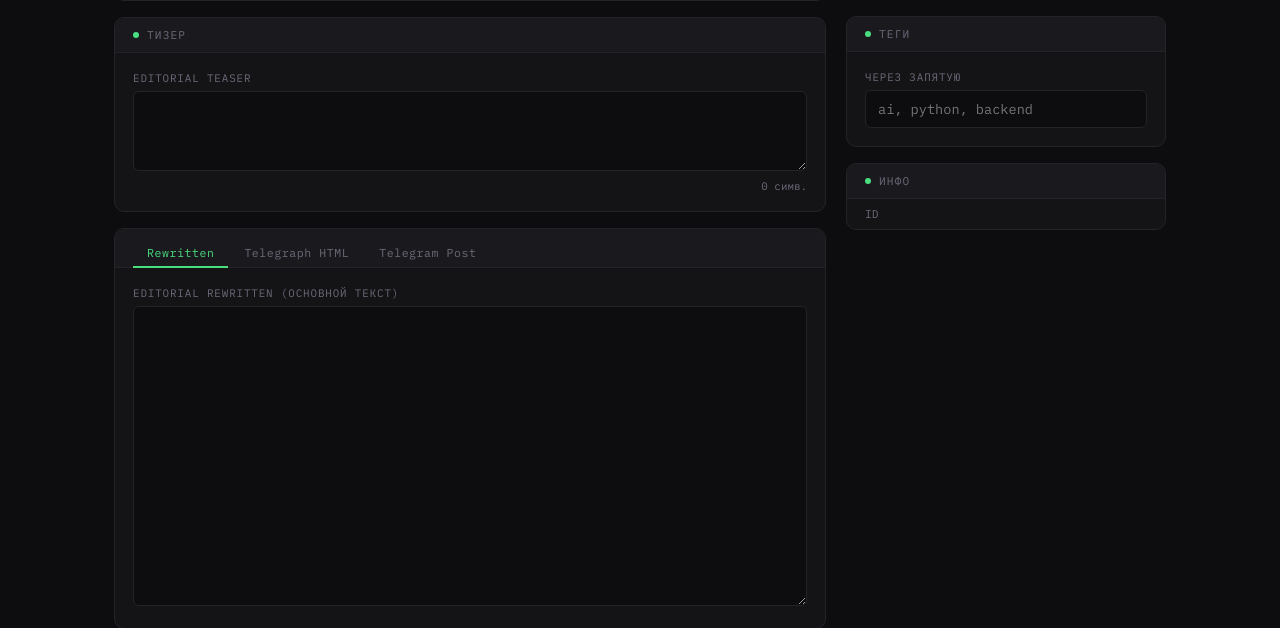
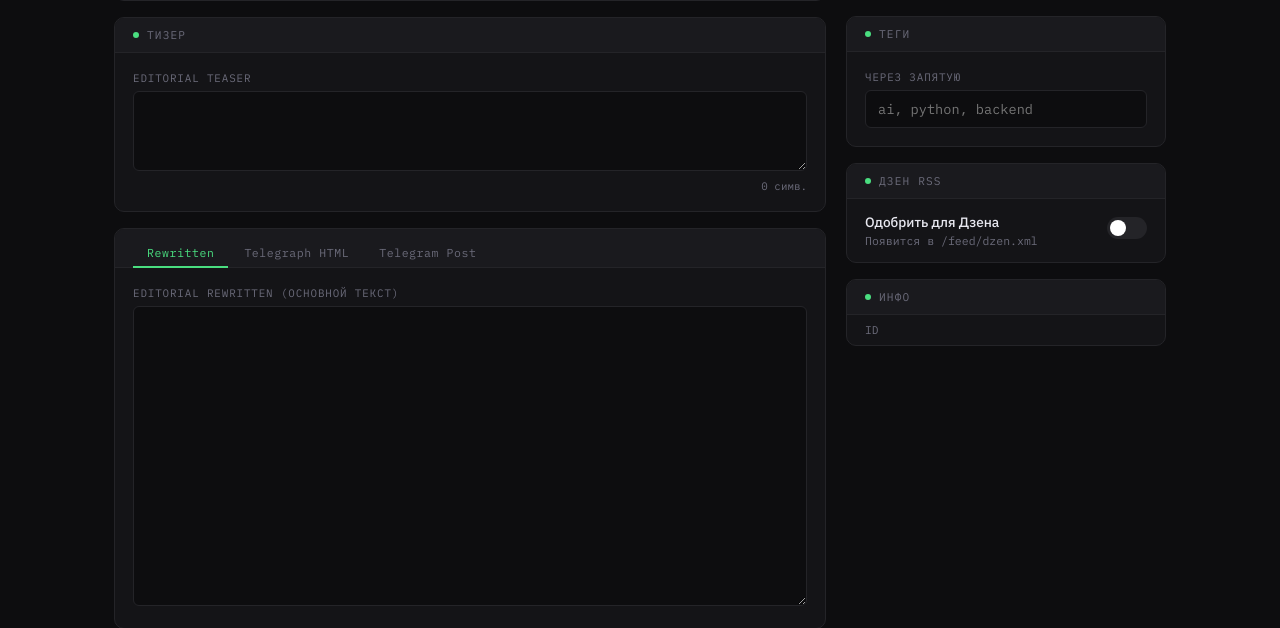
Before and after one commit to vergotten/news-aggregator-pro, a FastAPI app: template web/templates/admin_article.html in a window 1280 px wide. Shown: the part 284-912 px from the top of the page. Run offline with FastAPI, Linux system fonts and the light colour scheme; the template is opened without the code that fills it, so the values that code supplies are empty; some libraries are stand-ins or nearby versions.

Commit message:
Add dzen_approved toggle to admin editor and fix RSS HTML for Dzen

```diff
--- a/web/templates/admin_article.html
+++ b/web/templates/admin_article.html
@@ -273,6 +273,15 @@
             margin-top: 4px;
         }
 
+        .toggle-row { display: flex; justify-content: space-between; align-items: center; padding: 14px 18px; }
+        .toggle-label { font-size: 0.85rem; font-weight: 500; }
+        .toggle-sub { font-size: 0.72rem; color: var(--text-sec); font-family: var(--mono); margin-top: 2px; }
+        .toggle { position: relative; width: 40px; height: 22px; flex-shrink: 0; }
+        .toggle input { opacity: 0; width: 0; height: 0; }
+        .toggle-slider { position: absolute; inset: 0; background: var(--border); border-radius: 22px; cursor: pointer; transition: background 0.2s; }
+        .toggle-slider::before { content: ""; position: absolute; width: 16px; height: 16px; left: 3px; top: 3px; background: white; border-radius: 50%; transition: transform 0.2s; }
+        .toggle input:checked + .toggle-slider { background: var(--accent); }
+        .toggle input:checked + .toggle-slider::before { transform: translateX(18px); }
         @media (max-width: 860px) {
             .page { grid-template-columns: 1fr; }
         }
@@ -426,6 +435,21 @@
                 </div>
             </div>
 
+            <!-- Дзен модерация -->
+            <div class="section">
+                <div class="section-header"><span class="dot"></span>Дзен RSS</div>
+                <div class="toggle-row">
+                    <div>
+                        <div class="toggle-label">Одобрить для Дзена</div>
+                        <div class="toggle-sub">Появится в /feed/dzen.xml</div>
+                    </div>
+                    <label class="toggle">
+                        <input type="checkbox" name="dzen_approved" {% if article.dzen_approved %}checked{% endif %}>
+                        <span class="toggle-slider"></span>
+                    </label>
+                </div>
+            </div>
+
             <!-- Мета -->
             <div class="section">
                 <div class="section-header"><span class="dot"></span>Инфо</div>
```
